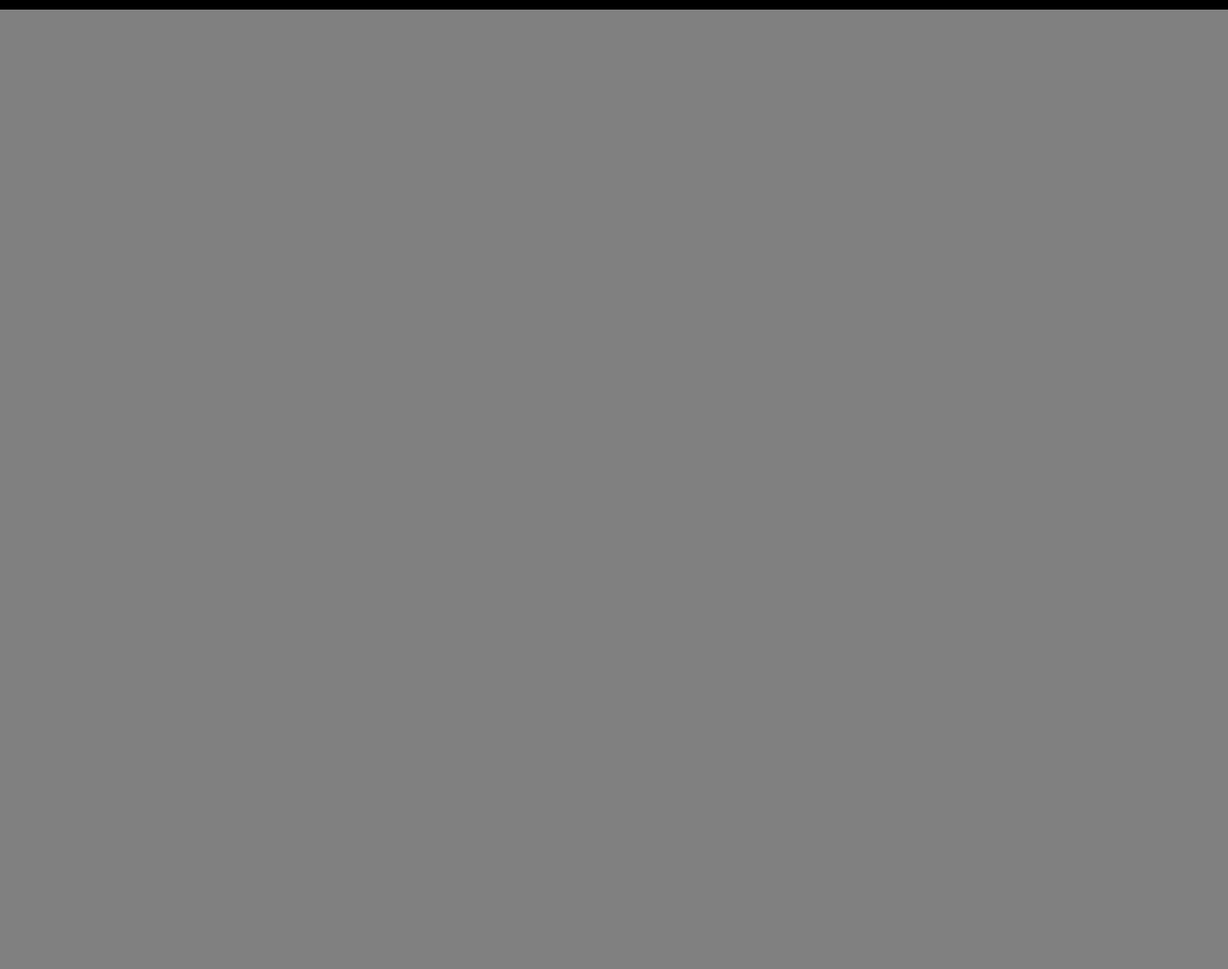
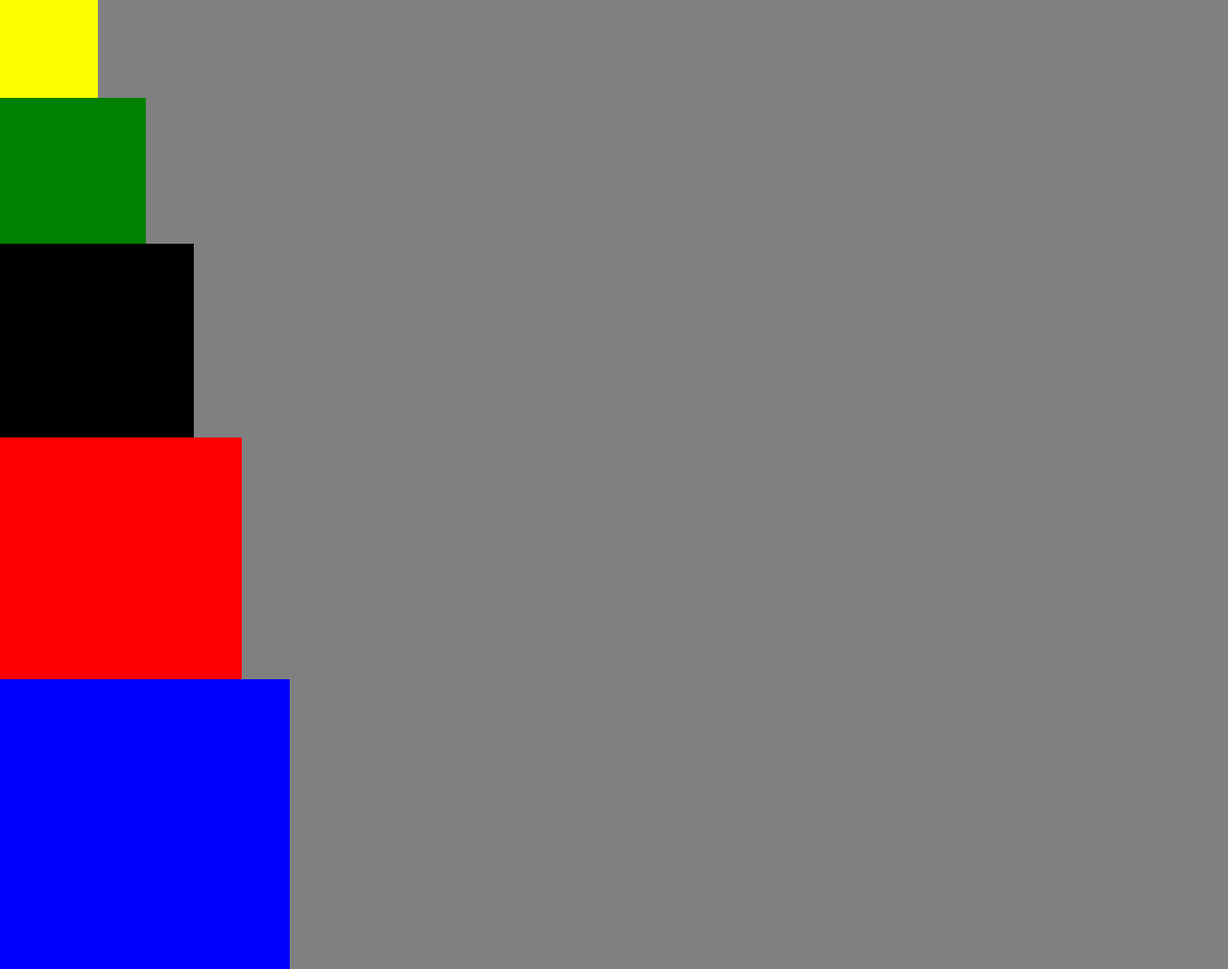
Before and after one commit to czguedes/semana-03, a plain HTML site: page ex02/css01.html in a window 1280 px wide. Shown: the whole page at 96% size. Before the commit the page ends 800 px from the top, so only its background shows below. Drawn offline with Linux system fonts and the light colour scheme.

Commit message:
estiliza

```diff
--- a/ex02/css/css01.css
+++ b/ex02/css/css01.css
@@ -8,5 +8,40 @@ body{
 }
 
 div{
-    border: 1px solid black;
+    border: 1px solid transparent;
+    /* display: inline; */
+    position: relative;
+
 }
+
+.yellow{
+    background-color: yellow;
+    width: 100px;
+    height: 100px;
+
+
+}
+
+.green{
+    background-color: green;
+    width: 150px;
+    height: 150px;
+}
+
+.black{
+    background-color: black;
+    width: 200px;
+    height: 200px;
+}
+
+.red{
+    background-color: red;
+    width: 250px;
+    height: 250px;
+}
+
+.blue{
+    background-color: blue;
+    width: 300px;
+    height: 300px;
+}
```
